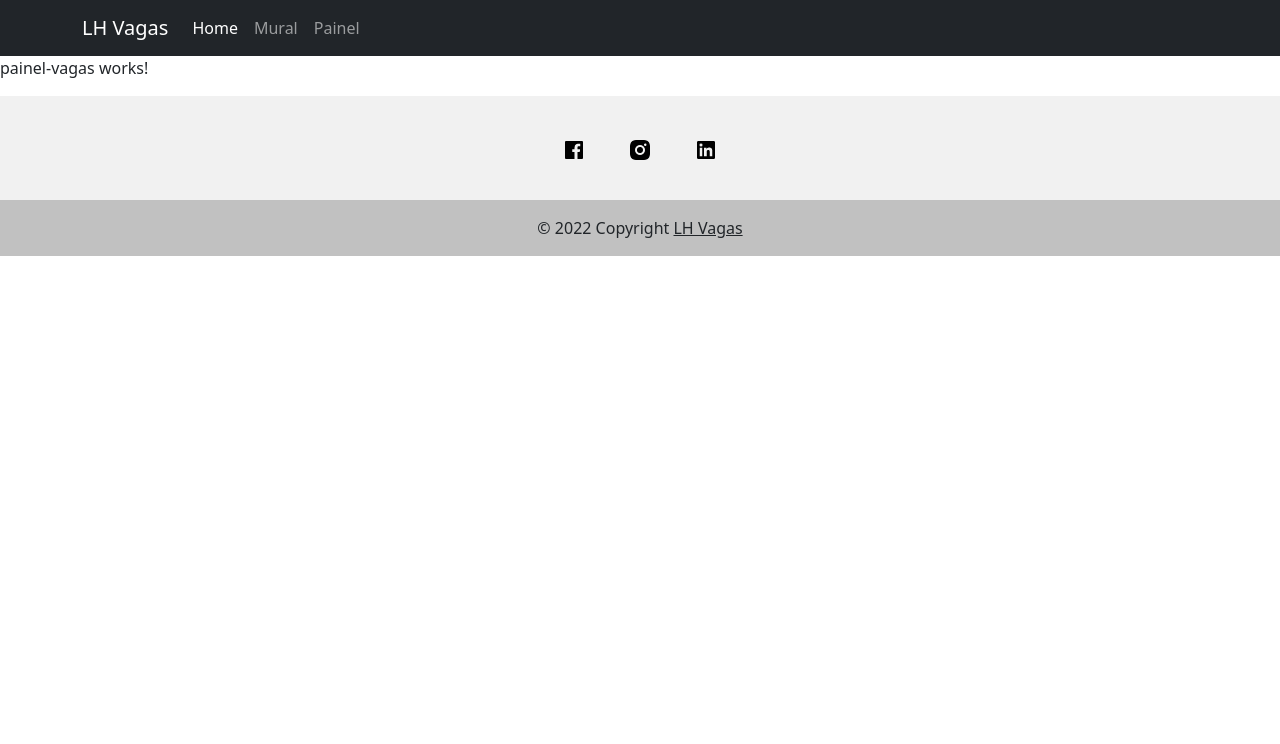
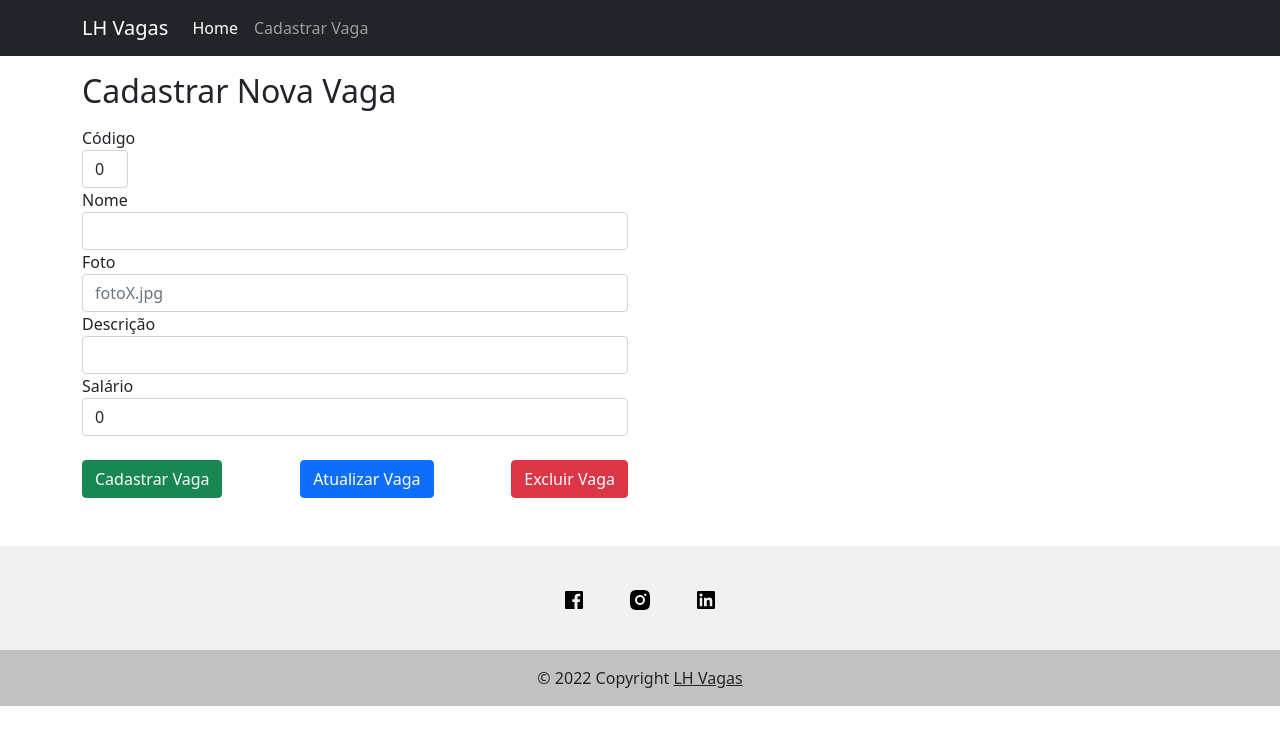
Before and after one commit to matheuscostadesign/projetos-senai, an Angular app in the folder uc12/sa2/angular/lh-angular/: page /painel in a window 1280 px wide. Shown: the top 744 px of the page. Built offline with nearby package versions, Linux system fonts and the light colour scheme.

Commit message:
Finalizacao aula 07 e ajustes layout

```diff
--- a/uc12/sa2/angular/lh-angular/src/app/menu/menu.component.html
+++ b/uc12/sa2/angular/lh-angular/src/app/menu/menu.component.html
@@ -8,8 +8,8 @@
     <div class="collapse navbar-collapse" id="navbarNavAltMarkup">
       <div class="navbar-nav">
         <a class="nav-link active" aria-current="page" href="#">Home</a>
-        <a class="nav-link" routerLink="/mural">Mural</a>
-        <a class="nav-link" routerLink="/painel">Painel</a>
+        <!-- <a class="nav-link" routerLink="/mural">Mural</a> -->
+        <a class="nav-link" routerLink="/painel">Cadastrar Vaga</a>
       </div>
     </div>
   </div>
--- a/uc12/sa2/angular/lh-angular/src/app/mural-vagas/mural-vagas.component.css
+++ b/uc12/sa2/angular/lh-angular/src/app/mural-vagas/mural-vagas.component.css
@@ -5,4 +5,17 @@
   justify-content: center;
   gap: 16px;
   padding: 32px 0;
+  flex-wrap: wrap;
 }
+
+.card {
+  display: flex;
+  flex-direction: row;
+  flex-wrap: wrap;
+}
+
+/* .img-vaga img {
+  width: 250px;
+  height: 300px;
+  object-fit: cover;
+} */
--- a/uc12/sa2/angular/lh-angular/src/app/mural-vagas/mural-vagas.component.html
+++ b/uc12/sa2/angular/lh-angular/src/app/mural-vagas/mural-vagas.component.html
@@ -1,15 +1,19 @@
 <div class="container">
+  <div class="row">
+    <div class="col-12">
       <section class="lista-vagas">
         <div *ngFor="let vaga of vagas">
           <div class="card" style="width: 18rem;">
-        <img src="assets\img\vagas\{{vaga.foto}}" class="card-img-top" alt="...">
+            <img src="assets\img\vagas\{{vaga.foto}}" class="card-img-top img-vaga" alt="Vaga">
             <div class="card-body">
-          <h5 class="card-title">Código da Vaga: {{vaga.id}}</h5>
-          <h5 class="card-title">Vaga: {{vaga.nome}}</h5>
-          <p class="card-text">Descricão da Vaga: {{vaga.descricao}}</p>
-          <p class="card-text">Salário: R$ {{vaga.salario}},00</p>
+              <h5 class="card-title">{{vaga.nome}}</h5>
+              <h6 class="card-title">Código: {{vaga.id}}</h6>
+              <p class="card-text">Descrição: {{vaga.descricao}}</p>
+              <p class="card-text">Salário: <strong>R$ {{vaga.salario}},00</strong></p>
             </div>
           </div>
         </div>
       </section>
     </div>
+  </div>
+</div>
--- a/uc12/sa2/angular/lh-angular/src/app/painel-vagas/painel-vagas.component.html
+++ b/uc12/sa2/angular/lh-angular/src/app/painel-vagas/painel-vagas.component.html
@@ -1 +1,41 @@
-<p>painel-vagas works!</p>
+<div class="container">
+  <h2 class="mt-3 mb-3">Cadastrar Nova Vaga</h2>
+  <div class="row">
+    <div class="col-6">
+      <form>
+        <div class="col-1">
+          <label>Código</label><input type="text" class="form-control" name="id" [(ngModel)]="vaga.id">
+        </div>
+        <label>Nome</label><input type="text" class="form-control" name="nome" [(ngModel)]="vaga.nome">
+        <label>Foto</label><input type="text" class="form-control" name="foto" placeholder="fotoX.jpg"
+          [(ngModel)]="vaga.foto">
+        <label>Descrição</label><input type="text" class="form-control" name="descricao" [(ngModel)]="vaga.descricao">
+        <label>Salário</label><input type="text" class="form-control" name="salario" [(ngModel)]="vaga.salario">
+        <br>
+        <div class="d-flex justify-content-between">
+          <button type="button" class="btn btn-success" (click)="cadastrar()">Cadastrar Vaga</button>
+          <button type="button" class="btn btn-primary" (click)="atualizar(vaga.id)">Atualizar Vaga</button>
+          <button type="button" class="btn btn-danger" (click)="excluir(vaga.id)">Excluir Vaga</button>
+        </div>
+        <br>
+        <br>
+      </form>
+    </div>
+  </div>
+</div>
+
+<!-- <section class="lista-vagas">
+  <div *ngFor="let vaga of vagas">
+    <div class="card" style="width: 18rem;">
+      <img src="assets\img\vagas\{{vaga.foto}}" class="card-img-top" alt="...">
+      <div class="card-body">
+        <h5 class="card-title">Código da Vaga: {{vaga.id}}</h5>
+        <h5 class="card-title">Vaga: {{vaga.nome}}</h5>
+        <p class="card-text">Descricão da Vaga: {{vaga.descricao}}</p>
+        <p class="card-text">Salário: R$ {{vaga.salario}},00</p>
+        <button type="button" (click)="atualizar(vaga.id)">Atualizar Vaga</button>
+        <button type="button" (click)="excluir(vaga.id)">Excluir Vaga</button>
+      </div>
+    </div>
+  </div>
+</section> -->
--- a/uc12/sa2/angular/lh-angular/src/app/painel-vagas/painel-vagas.component.ts
+++ b/uc12/sa2/angular/lh-angular/src/app/painel-vagas/painel-vagas.component.ts
@@ -1,4 +1,6 @@
 import { Component, OnInit } from '@angular/core';
+import { Vaga } from '../models/Vagas.model';
+import { VagasService } from '../vagas.service';
 
 @Component({
   selector: 'app-painel-vagas',
@@ -7,9 +9,36 @@ import { Component, OnInit } from '@angular/core';
 })
 export class PainelVagasComponent implements OnInit {
 
-  constructor() { }
+  public vaga: Vaga = new Vaga(0,"","","",0);
+  public vagas: Vaga[] = [];
+
+  constructor(private _vagasService: VagasService) { }
 
   ngOnInit(): void {
   }
 
+  cadastrar(){
+    this._vagasService.cadastrarVaga(this.vaga).subscribe(
+      vaga => {this.vaga = new Vaga(0,"","","",0)},
+      err => {console.log("Erro ao cadastrar!")}
+    );
+    window.location.href = "/mural";
+  }
+
+  atualizar(id: number){
+    this._vagasService.atualizarVaga(id,this.vaga).subscribe(
+      vaga => {this.vaga = new Vaga(0,"","","",0)},
+      err => {console.log("Erro ao atualizar!")}
+    );
+    window.location.href = "/mural";
+  }
+
+  excluir(id: number){
+    this._vagasService.removerVaga(id).subscribe(
+      vaga => {this.vaga = new Vaga(0,"","","",0)},
+      err => {console.log("Erro ao excluir!")}
+    );
+    window.location.href = "/mural";
+  }
+
 }
--- a/uc12/sa2/angular/lh-angular/src/app/vagas.service.ts
+++ b/uc12/sa2/angular/lh-angular/src/app/vagas.service.ts
@@ -10,10 +10,23 @@ export class VagasService {
 
   private url = "http://localhost:3000/vagas";
 
-  constructor(private _httpClient: HttpClient) { }
+  constructor(private _httpClient: HttpClient) {  }
 
   getVagas(): Observable<Vaga[]>{
     return this._httpClient.get<Vaga[]>(this.url);
   }
 
+  cadastrarVaga(vaga: Vaga):Observable<Vaga[]>{
+    return this._httpClient.post<Vaga[]>(this.url,vaga);
+  }
+
+  atualizarVaga(id:any ,vaga: Vaga):Observable<Vaga[]>{
+    const urlAtualizar = `${this.url}/${id}`;
+    return this._httpClient.put<Vaga[]>(urlAtualizar,vaga);
+  }
+
+  removerVaga(id:any):Observable<Vaga[]>{
+    const urlDeletar = `${this.url}/${id}`;
+    return this._httpClient.delete<Vaga[]>(urlDeletar);
+  }
 }
```
Also changed, not shown: uc12/sa2/angular/lh-angular/vagas-db.json (+20 -6 lines), uc12/sa2/angular/lh-angular/src/assets/img/vagas/foto4.jpg (added). Lines whose indentation alone changed are shown as unchanged.
